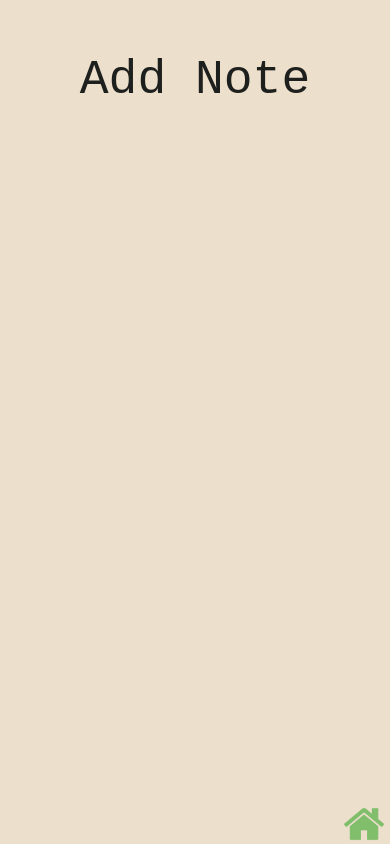
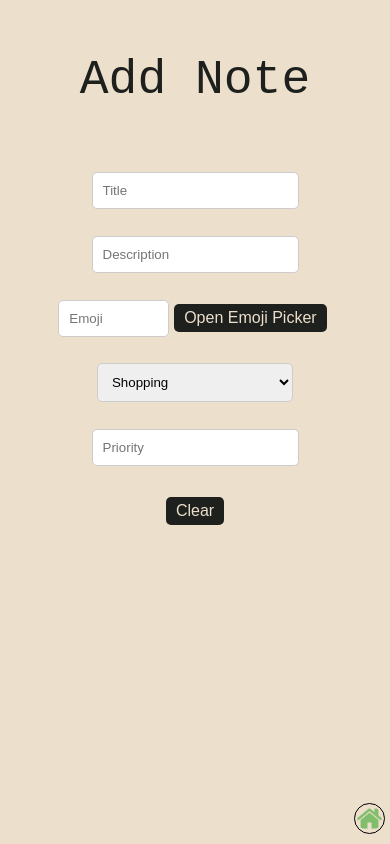
Before and after one commit to madhumitasugandhi/assignment-43, a React (Vite) app in the folder assignment-43/: page /add in a window 390 px wide. Built offline with nearby package versions, Linux system fonts and the light colour scheme.

Commit message:
All file has been updated.

```diff
--- a/assignment-43/src/components/Add.css
+++ b/assignment-43/src/components/Add.css
@@ -3,3 +3,35 @@
     font-size: 3rem;
     margin-top: 20px;
 }
+.add-container{
+    display: flex;
+    flex-direction: column;
+    align-items: center;
+    justify-content: center;
+    margin-top: 20px;
+    padding: 20px;
+}
+input{
+    width: 50%;
+    padding: 10px;
+    border-radius: 5px;
+    border: 1px solid #ccc;
+    margin-bottom: 10px;
+}
+.emoji{
+    margin: 0 auto;
+}
+.input-emoji{
+    width: 24%;
+    padding: 10px;
+    border-radius: 5px;
+    border: 1px solid #ccc;
+    margin-bottom: 10px;
+}
+select{
+    width: 53%;
+    padding: 10px;
+    border-radius: 5px;
+    border: 1px solid #ccc;
+    margin-bottom: 10px;
+}
--- a/assignment-43/src/components/Add.jsx
+++ b/assignment-43/src/components/Add.jsx
@@ -1,15 +1,83 @@
 
 import './Add.css'
-import ImgHome from '../assets/home.png'
 import HomeBtn from './HomeBtn/HomeBtn'
-import { Link } from 'react-router-dom'
+import { useState } from 'react'
+import EmojiPicker from 'emoji-picker-react';
 
+function Add() {
+  const [title, setTitle] = useState("");
+  const [description, setDescription] = useState("");
+  const [category, setCategory] = useState("");
+  const [priority, setPriority] = useState("");
+  const [emoji, setEmoji] = useState("");
+  const [showEmojiPicker, setShowEmojiPicker] = useState(false);
 
-const Add = () => {
   return (
     <div className=' subtitle text-primary'>
       <p>Add Note</p>
-      <HomeBtn/>
+      <HomeBtn />
+      <input type="text"
+        placeholder='Title'
+        className='input'
+        value={title}
+        onChange={(e) => {
+          setTitle(e.target.value);
+          console.log(e.target.value);
+        }} />
+
+      <input type="text"
+        placeholder='Description'
+        className='input'
+        value={description}
+        onChange={(e) => {
+          setDescription(e.target.value);
+          console.log(e.target.value);
+        }} />
+<br/>
+      <input type="text"
+        className='input-emoji'
+        placeholder='Emoji'
+        value={emoji}
+        onChange={(e) => {
+        setEmoji(e.target.value);
+        }}
+        />
+      <button type='button' className=' btn btn-primary' onClick={() => { setShowEmojiPicker(!showEmojiPicker); }}>
+        {showEmojiPicker ? "Close" : "Open "}Emoji Picker
+
+      </button>
+
+      <EmojiPicker
+        className='emoji'
+        open={showEmojiPicker}
+        height={"310px"}
+        width={"53%"}
+        searchDisabled={true}
+        onEmojiClick={(emojiData) => {
+          setEmoji(emojiData.emoji);
+          setShowEmojiPicker(false);
+        }}
+      />
+
+      <select value={category} onChange={(e) => { setCategory(e.target.value); }}>
+        <option value="shopping">Shopping</option>
+        <option value="work">Work</option>
+        <option value="personal">Personal</option>
+        <option value="study">Study</option>
+      </select>
+
+      <input type="text"
+        placeholder='Priority'
+        className='input'
+        value={priority}
+        onChange={(e) => {
+          setPriority(e.target.value);
+          console.log(e.target.value);
+        }}
+      />
+      <br />
+
+      <button type='button' className='btn btn-primary' onClick={() => { setTitle(""); }}>Clear</button>
     </div>
 
 
--- a/assignment-43/src/components/Home.css
+++ b/assignment-43/src/components/Home.css
@@ -92,4 +92,6 @@
         font-size: 2rem;
     }
 
+
+
 }
--- a/assignment-43/src/components/HomeBtn/HomeBtn.css
+++ b/assignment-43/src/components/HomeBtn/HomeBtn.css
@@ -1,7 +1,29 @@
-.home{
+.home {
+    padding: 2px;
     position: fixed;
-    bottom:0 ;
+    top: 10px;
     right: 1px;
-    height: 40px;
-    width: 40px;
+    height: 30px;
+    width: 30px;
+    border: 1px solid black;
+    border-radius: 50%;
+    cursor: pointer;
 }
+
+.home:hover {
+    transform: scale(1.05);
+    transition: 0.3s;
+}
+
+@media screen and (max-width: 500px) {
+    .home {
+        width: 25px;
+        height: 25px;
+        position: fixed;
+        top: auto;
+        bottom: 10px;
+        right: 0%;
+
+    }
+
+}
```
